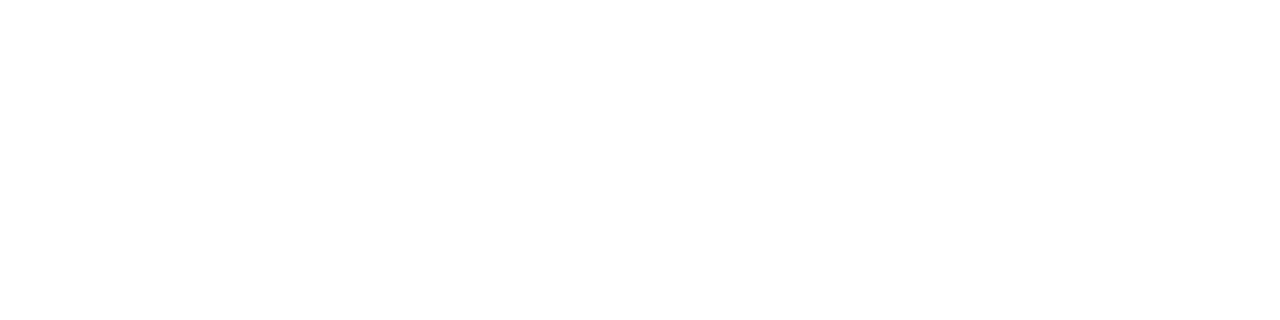
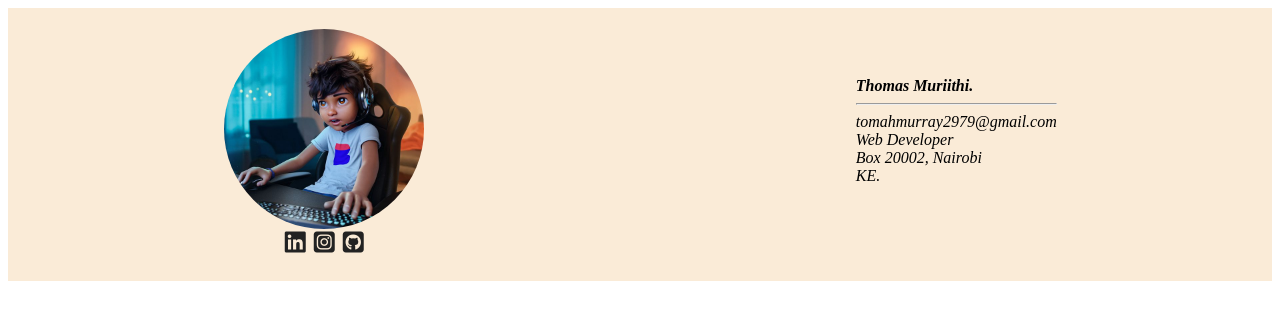
Before and after one commit to Salochin5/webdev, a plain HTML site: page index.html in a window 1280 px wide. Drawn offline with Linux system fonts and the light colour scheme.

Commit message:
header setup and styling

```diff
--- a/index.html
+++ b/index.html
@@ -4,12 +4,35 @@
     <meta charset="UTF-8">
     <meta http-equiv="X-UA-Compatible" content="IE=edge">
     <meta name="viewport" content="width=device-width, initial-scale=1.0">
+    <link rel="stylesheet" href="styles.css">
+    <script src="https://kit.fontawesome.com/e5d97282ab.js" crossorigin="anonymous"></script>
     <title>Tomah</title>
-    <link rel="stylesheet" href="styles.css">
 </head>
 <body>
-    <div>
+    <div class="container">
+        <div class="grid">
+            <div class="dp">
+                <img src="./images/dp.jpeg" alt="dp">
+            </div>
+            <div class="info grid">
+                <div>
+                    <address>
+                        <b>Thomas Muriithi.</b><br>
+                        <hr>
+                        tomahmurray2979@gmail.com<br>
+                        Web Developer<br>
+                        Box 20002, Nairobi<br>
+                        KE.
+                    </address>
+                </div>
+            </div>
+            <div class="socials">
+                <a href="https://www.linkedin.com"><i class="fa-brands fa-linkedin fa-xl"></i></a>
+                <a href="https://instagram.com"><i class="fa-brands fa-instagram-square fa-xl"></i></a>
+                <a href="https://www.github.com/Salochin5/"><i class="fa-brands fa-github-square fa-xl"></i></a>
 
+            </div>
+        </div>
     </div>
 </body>
 </html>
--- a/styles.css
+++ b/styles.css
@@ -0,0 +1,40 @@
+/* Container */
+.container {
+    margin: auto;
+    padding: 20px 0;
+    background-color: antiquewhite;
+}
+
+.grid {
+    display: grid;
+    grid-template-columns: auto auto;
+}
+
+a {
+    cursor: pointer;
+}
+
+.socials a{
+    color: #222;
+    padding: 0 2px;
+    margin: auto;
+}
+a:hover {
+    color: aquamarine;
+}
+
+.dp img {
+    height: 200px;
+    border: 1px solid transparent;
+    border-radius: 50%;
+}
+
+.socials,
+.info,
+.dp {
+    margin: auto;
+}
+
+.socials i{
+    height: 20px;
+}
```
Also changed, not shown: images/dp.jpeg (added).
